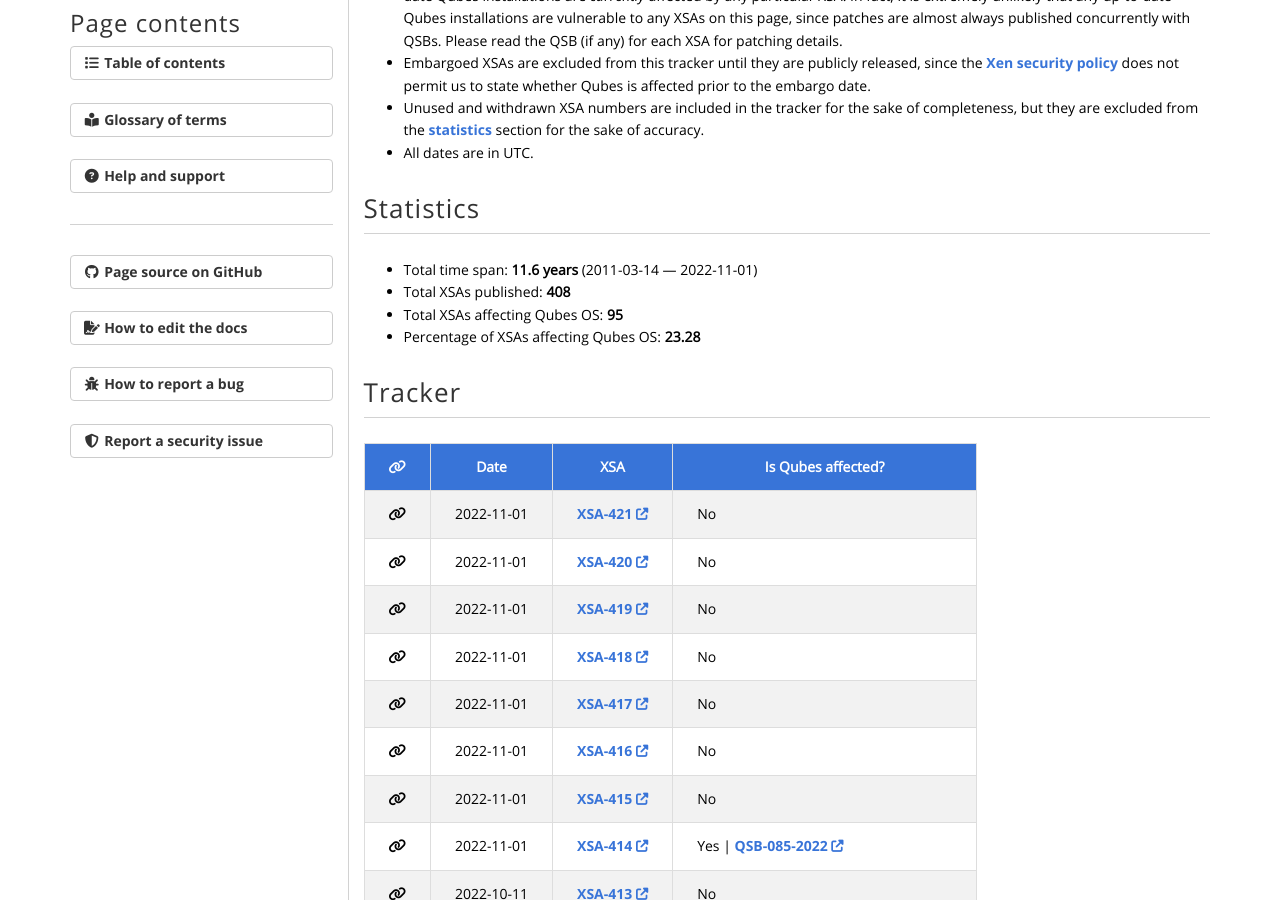
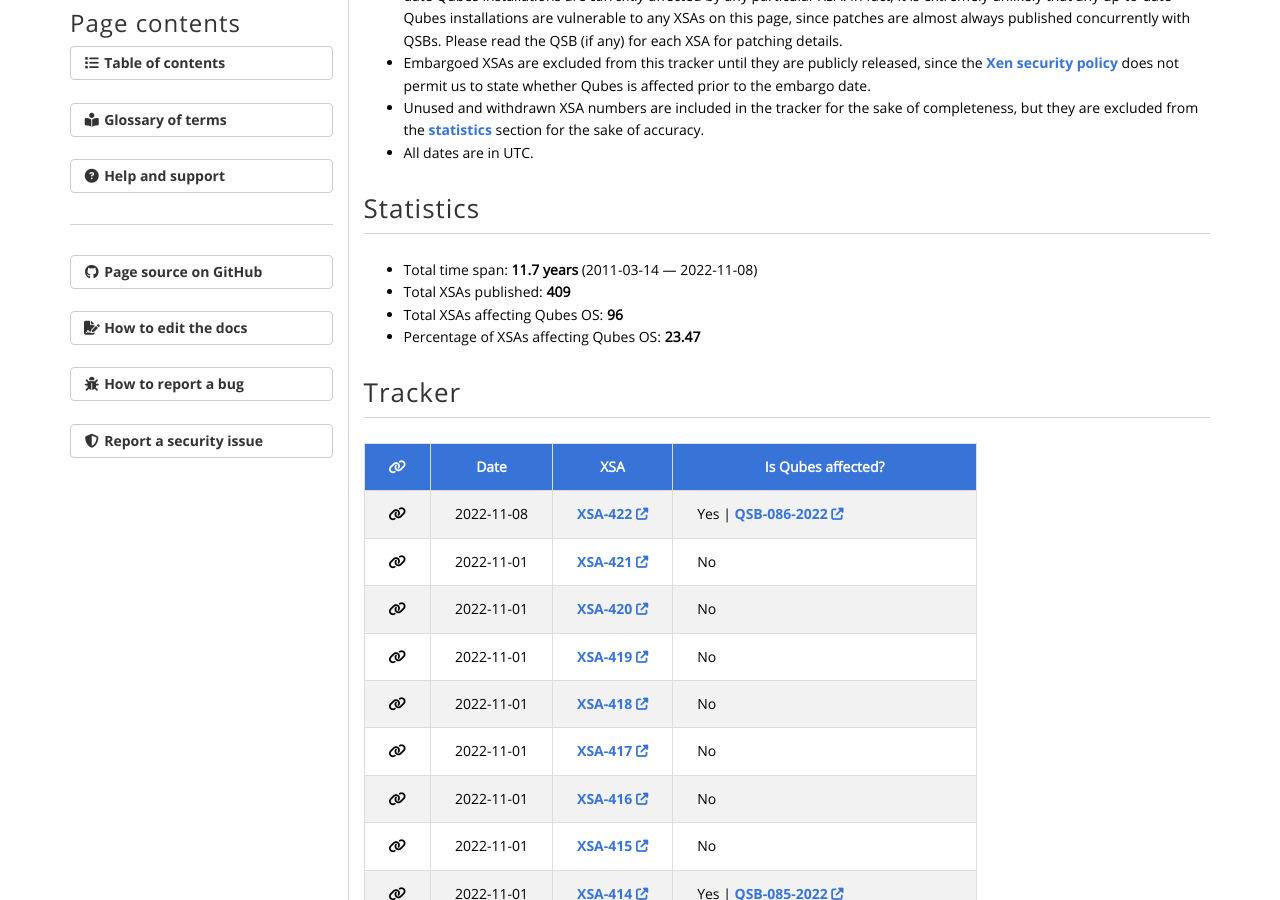
Before and after one commit to QubesOS/qubesos.github.io, a Jekyll site: the page built from pages/xsa.md, in a window 1280 px wide and 900 px high, scrolled down 657 px. Built offline with Jekyll 4.4.1, drawn with Linux system fonts in a browser that asks for light colours; some web fonts are replaced.

Commit message:
Add QSB-086 and XSA-422

```diff
--- a/_data/sec-qsb.yml
+++ b/_data/sec-qsb.yml
@@ -337,3 +337,7 @@
 - qsb: "085"
   title: "Xenstore: Guests can crash xenstored (XSA-414)"
   date: 2022-11-01
+
+- qsb: "086"
+  title: "Speculative security issues on AMD CPUs (XSA-422)"
+  date: 2022-11-08
--- a/_data/sec-xsa.yml
+++ b/_data/sec-xsa.yml
@@ -1766,3 +1766,8 @@
 - xsa: 421
   date: 2022-11-01
   affected: no
+
+- xsa: 422
+  date: 2022-11-08
+  affected: yes
+  qsb: 086-2022
```
